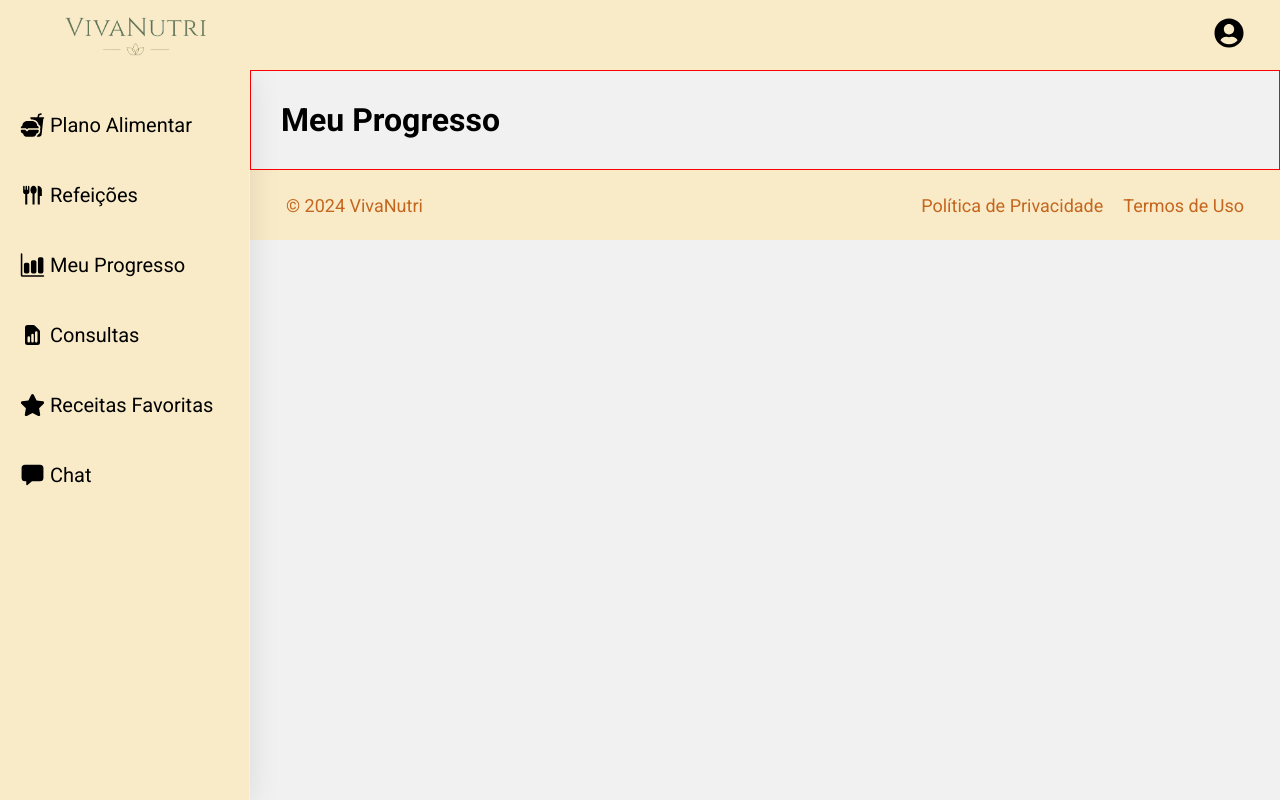
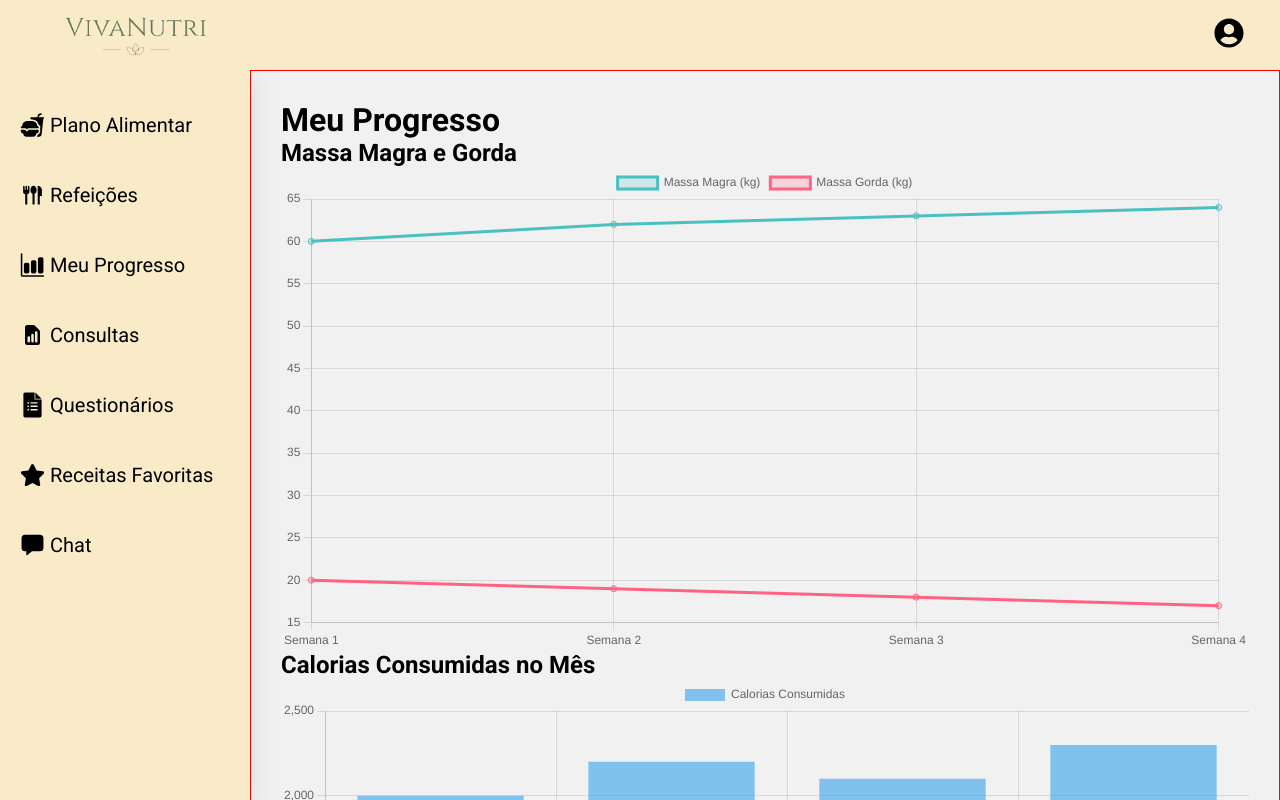
Before and after one commit to Raquel212/VivaNutri, a React (Vite) app: page /meuProgressoPaciente in a window 1280 px wide. Shown: the top 800 px of the page. Built offline with nearby package versions, Linux system fonts and the light colour scheme.

Commit message:
Update MeuProgressoPaciente

```diff
--- a/src/pages/Paciente/MeuProgressoPaciente/MeuProgressoPaciente.jsx
+++ b/src/pages/Paciente/MeuProgressoPaciente/MeuProgressoPaciente.jsx
@@ -1,17 +1,72 @@
-import { useState } from "react"
-import { FaStar, FaUserCircle } from "react-icons/fa"
-import { HiDocumentReport } from "react-icons/hi"
-import { IoBarChart, IoChatbox, IoFastFood } from "react-icons/io5"
-import { MdFlatware } from "react-icons/md"
-import { Link } from "react-router-dom"
-import styles from "./MeuProgressoPaciente.module.css"
+import { useState } from "react";
+import { FaStar, FaUserCircle } from "react-icons/fa";
+import { HiDocumentReport } from "react-icons/hi";
+import { IoBarChart, IoChatbox, IoFastFood } from "react-icons/io5";
+import { MdFlatware } from "react-icons/md";
+import { Link } from "react-router-dom";
+import { SiGoogleforms } from "react-icons/si";
+import { Line, Bar } from 'react-chartjs-2';
+import {
+  Chart as ChartJS,
+  CategoryScale,
+  LinearScale,
+  PointElement,
+  LineElement,
+  BarElement,
+  Title,
+  Tooltip,
+  Legend,
+} from 'chart.js'; // Importar os componentes necessários
+import styles from "./MeuProgressoPaciente.module.css";
+
+// Registrar os componentes necessários
+ChartJS.register(
+  CategoryScale,
+  LinearScale,
+  PointElement,
+  LineElement,
+  BarElement,
+  Title,
+  Tooltip,
+  Legend
+);
 
 function MeuProgressoPaciente() {
-  const [userMenuOpen, setUserMenuOpen] = useState(false)
+  const [userMenuOpen, setUserMenuOpen] = useState(false);
 
   const toggleUserMenu = () => {
-    setUserMenuOpen(!userMenuOpen)
+    setUserMenuOpen(!userMenuOpen);
   }
+
+  // Dados dos gráficos
+  const massData = {
+    labels: ['Semana 1', 'Semana 2', 'Semana 3', 'Semana 4'], // Etiquetas para o eixo x
+    datasets: [
+      {
+        label: 'Massa Magra (kg)',
+        data: [60, 62, 63, 64], // Dados da massa magra
+        borderColor: 'rgba(75,192,192,1)',
+        backgroundColor: 'rgba(75,192,192,0.2)',
+      },
+      {
+        label: 'Massa Gorda (kg)',
+        data: [20, 19, 18, 17], // Dados da massa gorda
+        borderColor: 'rgba(255,99,132,1)',
+        backgroundColor: 'rgba(255,99,132,0.2)',
+      },
+    ],
+  };
+
+  const foodData = {
+    labels: ['Semana 1', 'Semana 2', 'Semana 3', 'Semana 4'], // Etiquetas para o eixo x
+    datasets: [
+      {
+        label: 'Calorias Consumidas',
+        data: [2000, 2200, 2100, 2300], // Dados de calorias consumidas
+        backgroundColor: 'rgba(54, 162, 235, 0.6)',
+      },
+    ],
+  };
 
   return (
     <>
@@ -81,6 +136,14 @@ function MeuProgressoPaciente() {
             </Link>
           </li>
           <li>
+            <Link to="/questionarioPaciente">
+              <div className={styles.linkSlider}>
+                <SiGoogleforms className={styles.icon} />
+                <p>Questionários</p>
+              </div>
+            </Link>
+          </li>
+          <li>
             <Link to="/receitasFavoritasPaciente">
               <div className={styles.linkSlider}>
                 <FaStar className={styles.icon} />
@@ -101,6 +164,14 @@ function MeuProgressoPaciente() {
 
       <main>
         <h1>Meu Progresso</h1>
+        <div className={styles.chartContainer}>
+          <h2>Massa Magra e Gorda</h2>
+          <Line data={massData} options={{ responsive: true }} />
+        </div>
+        <div className={styles.chartContainer}>
+          <h2>Calorias Consumidas no Mês</h2>
+          <Bar data={foodData} options={{ responsive: true }} />
+        </div>
       </main>
 
       <footer className={styles.footerHomeP}>
@@ -115,7 +186,7 @@ function MeuProgressoPaciente() {
         </ul>
       </footer>
     </>
-  )
+  );
 }
 
-export default MeuProgressoPaciente
+export default MeuProgressoPaciente;
```
